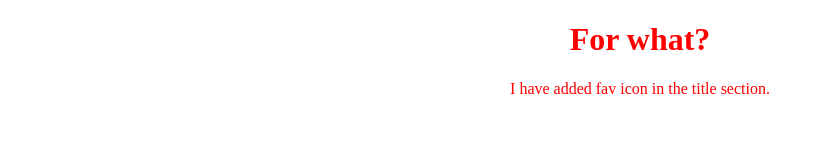
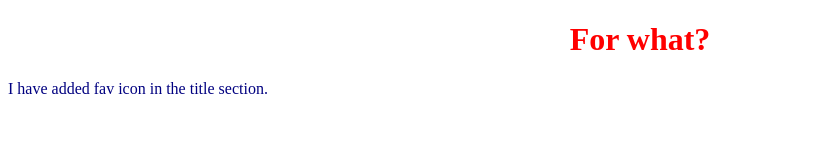
Before and after one commit to Shazzadul-Shakib/Day-1, a plain HTML site: page first.html in a window 1280 px wide. Shown: the whole page, without its empty margins (0-824 px from the left). Drawn offline with Linux system fonts and the light colour scheme.

Commit message:
color changed

```diff
--- a/style.css
+++ b/style.css
@@ -1,5 +1,8 @@
-h1,p{
+h1{
   width: 100%;
   text-align: center;
   color: red;
 }
+p{
+  color: navy;
+}
```
